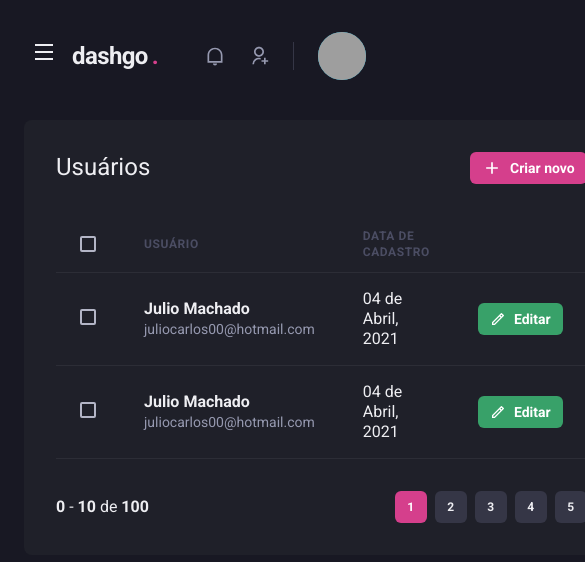
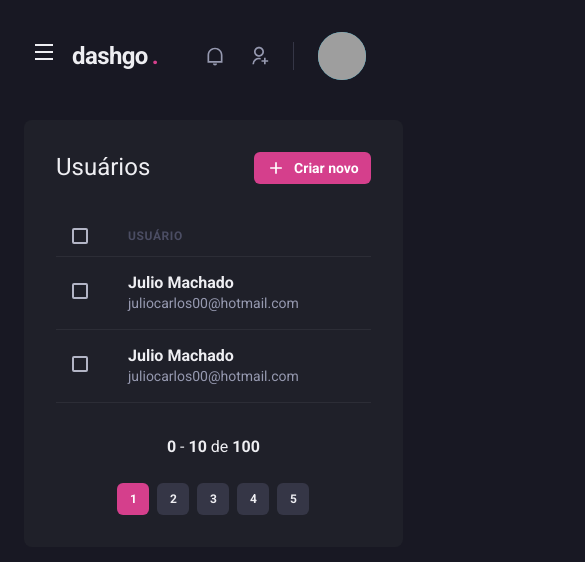
Before and after one commit to juliomchado/dashgo, a Next.js app: page /users in a window 390 px wide. Shown: the top 562 px of the page, 585 px wide, since content can reach past the window. Built offline with nearby package versions, Linux system fonts and the light colour scheme; grey boxes are pictures that could not be loaded.

Commit message:
add/ list responsive

```diff
--- a/src/components/Pagination/index.tsx
+++ b/src/components/Pagination/index.tsx
@@ -4,7 +4,7 @@
 export function Pagination() {
     return (
         <Stack
-            direction="row"
+            direction={["column", "row"]}
             mt="8"
             justify="space-between"
             align="center"
--- a/src/pages/users/index.tsx
+++ b/src/pages/users/index.tsx
@@ -1,10 +1,16 @@
-import { Box, Button, Flex, Heading, Icon, Table, Th, Tr, Thead, Checkbox, Tbody, Td, Text } from "@chakra-ui/react";
+import { Box, Button, Flex, Heading, Icon, Table, Th, Tr, Thead, Checkbox, Tbody, Td, Text, useBreakpointValue } from "@chakra-ui/react";
 import { RiAddLine, RiPencilLine } from "react-icons/ri";
 import { Header } from "../../components/Header";
 import { Pagination } from "../../components/Pagination";
 import { SideBar } from "../../components/Sidebar";
 
 export default function UserList() {
+    const isWideVersion = useBreakpointValue({
+        base: false,
+        lg: true
+    });
+
+
     return (
         <Box>
             <Header />
@@ -34,17 +40,20 @@
                     <Table colorScheme="whiteAlpha">
                         <Thead>
                             <Tr>
-                                <Th px="6" color="gray.300" width="8">
+                                <Th px={["4", "4", "6"]} color="gray.300" width="8">
                                     <Checkbox colorScheme="pink" />
                                 </Th>
                                 <Th>Usuário</Th>
-                                <Th>Data de cadastro</Th>
+                                {isWideVersion && (
+                                    <Th>Data de cadastro</Th>
+                                )}
+
                                 <Th width="8"></Th>
                             </Tr>
                         </Thead>
                         <Tbody>
                             <Tr>
-                                <Td px="6">
+                                <Td px={["4", "4", "6"]}>
                                     <Checkbox colorScheme="pink" />
                                 </Td>
                                 <Td>
@@ -53,9 +62,9 @@
                                         <Text fontSize="sm" color="gray.300">juliocarlos00@hotmail.com</Text>
                                     </Box>
                                 </Td>
-                                <Td>04 de Abril, 2021</Td>
+                                {isWideVersion && (<Td>04 de Abril, 2021</Td>)}
                                 <Td>
-                                    <Button
+                                    {isWideVersion && (<Button
                                         as="a"
                                         size="sm"
                                         fontSize="sm"
@@ -66,11 +75,11 @@
                                         }}
                                     >
                                         Editar
-                                    </Button>
+                                    </Button>)}
                                 </Td>
                             </Tr>
                             <Tr>
-                                <Td px="6">
+                                <Td px={["4", "4", "6"]}>
                                     <Checkbox colorScheme="pink" />
                                 </Td>
                                 <Td>
@@ -79,9 +88,9 @@
                                         <Text fontSize="sm" color="gray.300">juliocarlos00@hotmail.com</Text>
                                     </Box>
                                 </Td>
-                                <Td>04 de Abril, 2021</Td>
+                                {isWideVersion && (<Td>04 de Abril, 2021</Td>)}
                                 <Td>
-                                    <Button
+                                    {isWideVersion && (<Button
                                         as="a"
                                         size="sm"
                                         fontSize="sm"
@@ -92,7 +101,7 @@
                                         }}
                                     >
                                         Editar
-                                    </Button>
+                                    </Button>)}
                                 </Td>
                             </Tr>
                         </Tbody>
```
